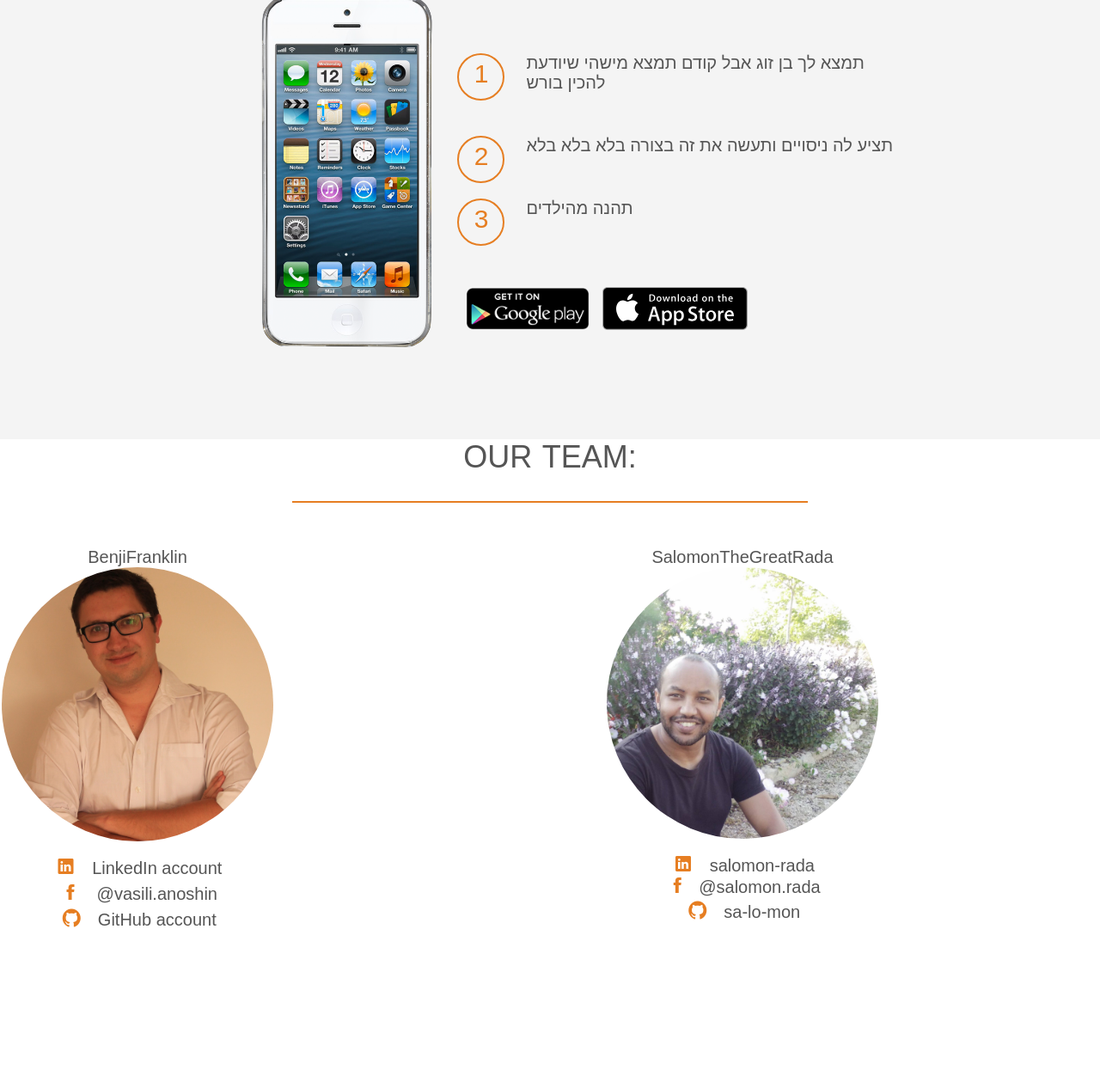
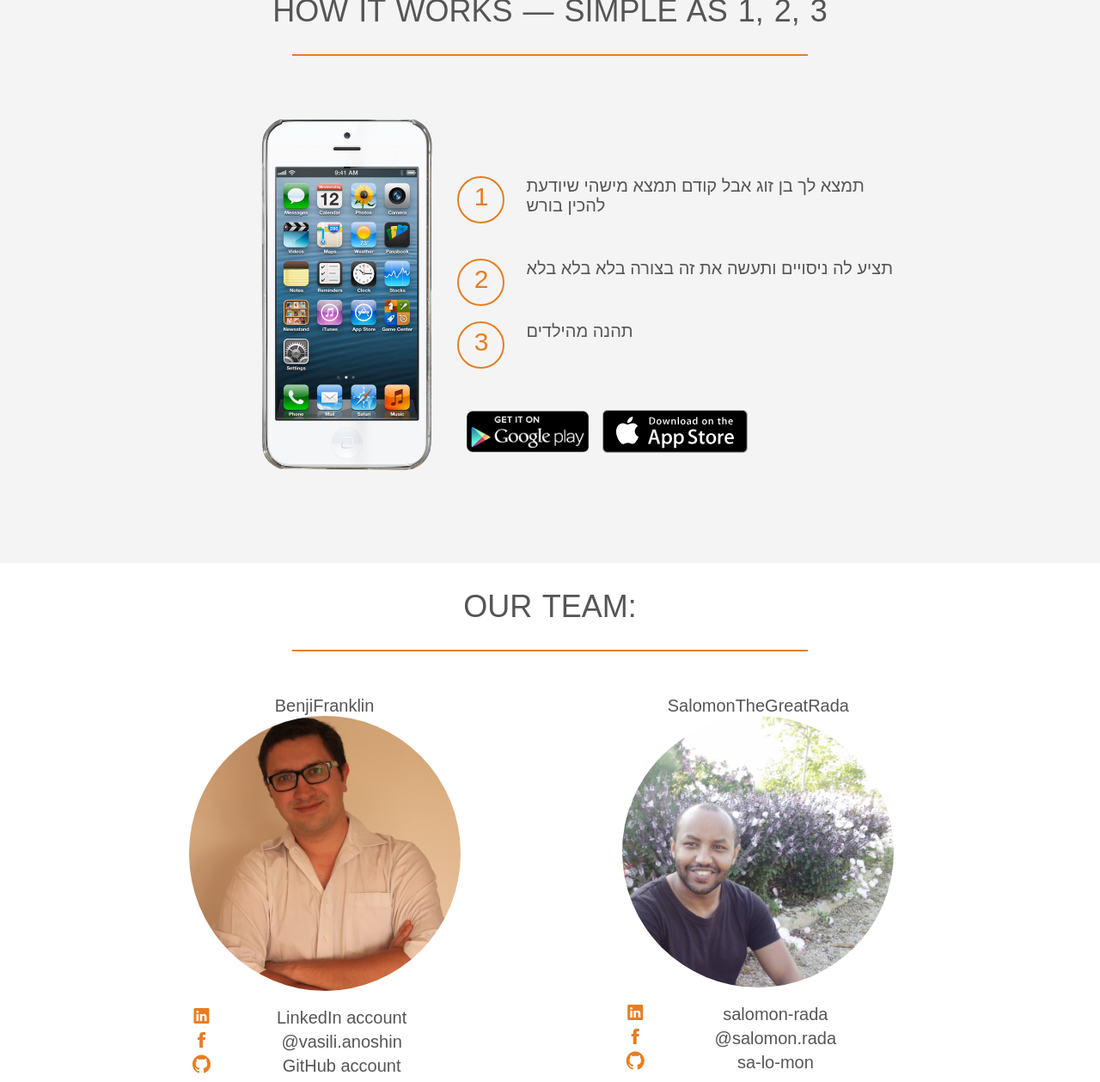
Before and after one commit to VasiliAnoshin/DatingWebPageHTML5-CSS3-, a plain HTML site: page index.html in a window 1280 px wide. Shown: the part 2220-3479 px from the top of the page at 86% size. Before the commit the page ends 3323 px from the top, so only its background shows below. Drawn offline with nearby package versions, Linux system fonts and the light colour scheme; files whose address does not match are found by name; a web font is replaced by a local one.

Commit message:
our team correction

```diff
--- a/index.html
+++ b/index.html
@@ -113,8 +113,8 @@
                 </li>
               </ul>
         </section>
-        <section class ="section-steps">
-            <div class ="row mmm">
+        <section class ="section-steps clearfix">
+            <div class ="row rowCaption">
                 <h2> How it works &mdash; Simple as 1, 2, 3  </h2>
             </div>
              <div class ="row">
@@ -140,12 +140,12 @@
                         </div>
                 </div>
         </section>
-         <section class ="section-who-we-are">
-         <div class ="row">
+         <section class ="section-who-we-are ">
+         <div class ="row ourTeam">
             <h2>OUR TEAM:</h2>
          </div>
-        <div class ="row">
-            <div class ="col span-1of-2 box1 box2">
+        <div class ="newRow">
+            <div class ="box1">
                  BenjiFranklin
                  <img src="resources/css/img/Vasili_Fotor.jpg" alt="VA">
                  <div class="person-feature">
@@ -158,14 +158,15 @@
                  <i class ="ion-social-github icon-small"></i> GitHub account
                 </div>
             </div>
-             <div class ="col span-1of-2 box1">
+             <div class ="box2">
                  SalomonTheGreatRada
                  <img src="resources/css/img/Salomon.jpg" alt="VA">
-
+                 <div class="person-feature">
                  <i class ="ion-social-linkedin icon-small"></i> salomon-rada
-
+                </div>
                  <div class="person-feature">
                      <i class ="ion-social-facebook icon-small"></i>@salomon.rada
+
                 </div>
                  <div class="person-feature">
                  <i class ="ion-social-github icon-small"></i> sa-lo-mon
--- a/resources/css/style.css
+++ b/resources/css/style.css
@@ -16,11 +16,12 @@ html{
     text-rendering: optimizeLegibility;
 }
 
-.clearfix{zoom:1}
-.clearfix: after{
-    content: '.';
+.clearfix {	zoom: 1;}
+.clearfix:after, .clearfix:before
+{
     clear: both;
-    display: block;
+    content: ".";
+    display:block;
     height: 0;
     visibility: hidden;
 }
@@ -200,7 +201,9 @@ h3{
 /* Images III part of the project */
 /*------------------------------- */
 .section-images{
-    padding: 40px;
+    padding-top: 40px;
+    padding-left: 40px;
+    padding-right: 40px;
     margin-top: 10px;
 }
 .images-showcase{
@@ -237,6 +240,9 @@ h3{
 
 .section-steps{
     background-color: #f4f4f4;
+}
+.rowCaption{
+      margin-top: 40px;
 }
 .steps-box {
     margin-top: 30px;
@@ -294,8 +300,11 @@ h3{
     width:100%;
     height: auto;
     margin-bottom: 15px;
-    border-radius: 55%;
+    border-radius: 75%;
 
+}
+.ourTeam{
+    margin-top: 30px;
 }
 .person-feature{
     margin-bottom: 5px;
@@ -303,15 +312,35 @@ h3{
 }
 .box1{
     padding: 2px;
-    margin-left: 30%;
-     display:inline-block;
+    margin-left: 17%;
+    display:inline-block;
+
 }
 div.box1 {
     vertical-align: top;
-    display: inline-block;
     text-align: center;
     width:25%;
     margin-top: 20px;
+}
+
+.box2{
+    padding: 2px;
+    margin-left: 14%;
+    display:inline-block;
+
+}
+.box2 img{
+   width:100%;
+    height: auto;
+    margin-bottom: 15px;
+    border-radius: 75%;
+}
+div.box2 {
+    vertical-align: top;
+    text-align: center;
+    width:25%;
+    margin-top: 20px;
+
 }
 .icon-small{
     display:inline-block;
@@ -324,4 +353,5 @@ div.box1 {
     vertical-align:top;
     margin-top: -4px;
     margin-right: 10px;
+    float: left;
 }
```
